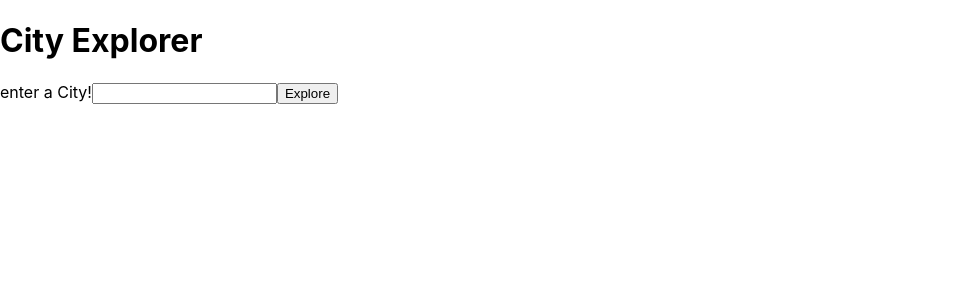
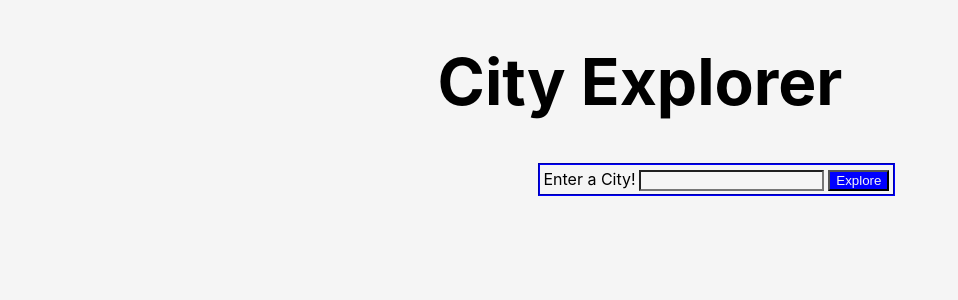
Before and after one commit to ChuckAlto/city-explorer, a React (Create React App) app: page / in a window 1280 px wide. Shown: the top 300 px of the page, without its empty margins (0-958 px from the left). Built offline with nearby package versions, Linux system fonts and the light colour scheme.

Commit message:
imported css

```diff
--- a/src/App.js
+++ b/src/App.js
@@ -1,6 +1,8 @@
 import axios from 'axios';
 import React from 'react';
 import Card from 'react-bootstrap/Card';
+
+import './App.css'
 
 
 class App extends React.Component {
@@ -47,7 +49,7 @@ class App extends React.Component {
         </header>
         <main>
           <form onSubmit={this.getCityInfo}>
-            <label>enter a City!
+            <label>Enter a City!
               <input type="text" onInput={this.handleSubmit} />
             </label>
             <button onClick={this.handleClick}>Explore</button>
```
